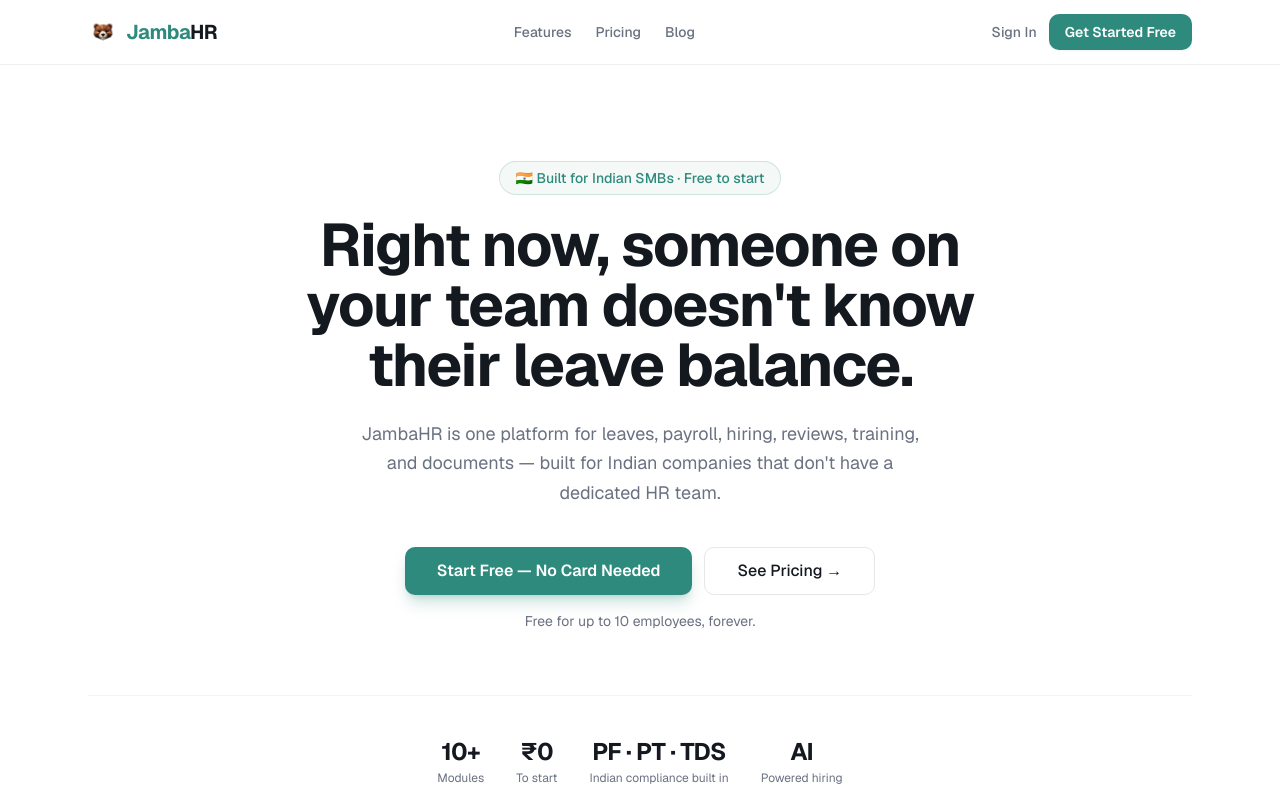
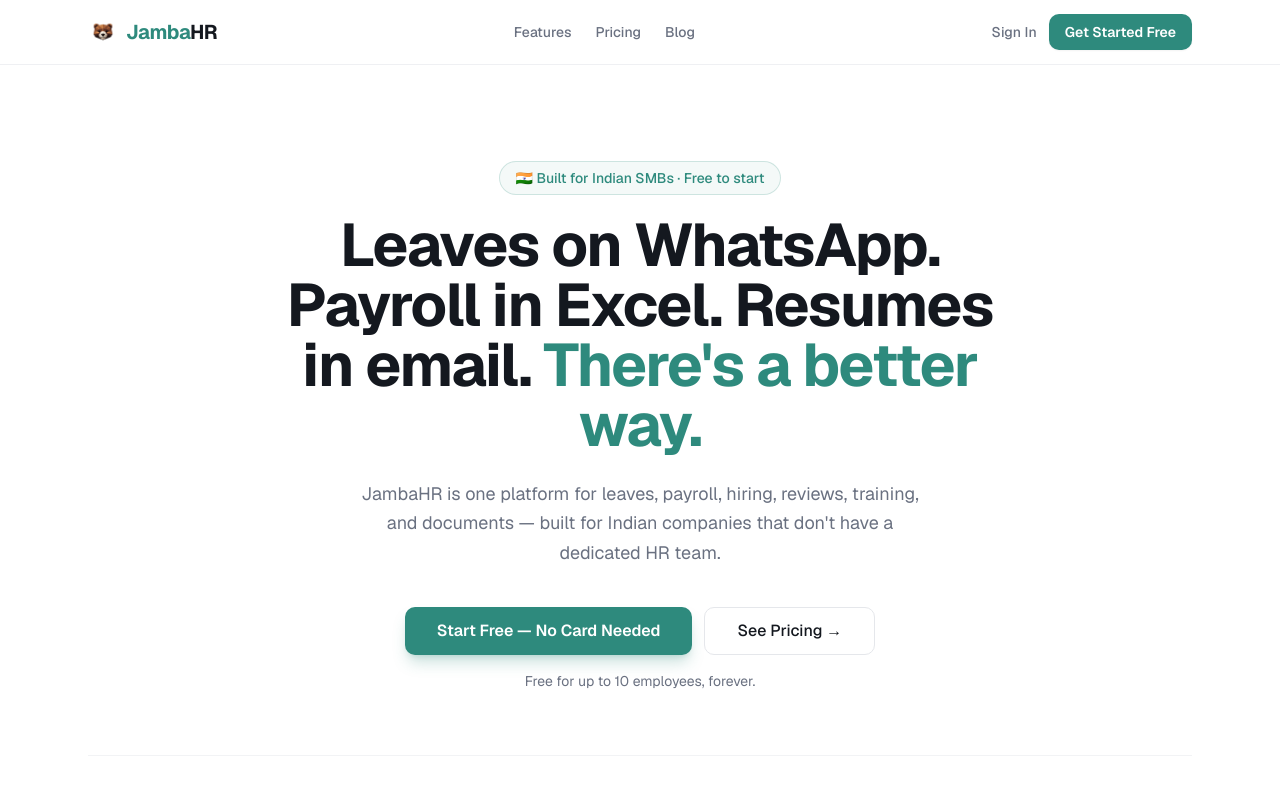
Before and after one commit to amolgupta007/hrme, a Next.js app: page / in a window 1280 px wide. Shown: the top 800 px of the page. Built offline with nearby package versions, Linux system fonts and the light colour scheme; no server answers.

Commit message:
Update hero headline to pain-first copy

```diff
--- a/src/app/page.tsx
+++ b/src/app/page.tsx
@@ -130,7 +130,8 @@ export default function HomePage() {
 
         <AnimateIn animation="fade-up" delay={80}>
           <h1 className="mx-auto max-w-3xl text-5xl font-bold tracking-tight leading-[1.1] sm:text-6xl">
-            Right now, someone on your team doesn&apos;t know their leave balance.
+            Leaves on WhatsApp. Payroll in Excel. Resumes in email.{" "}
+            <span className="text-primary">There&apos;s a better way.</span>
           </h1>
         </AnimateIn>
 
```
